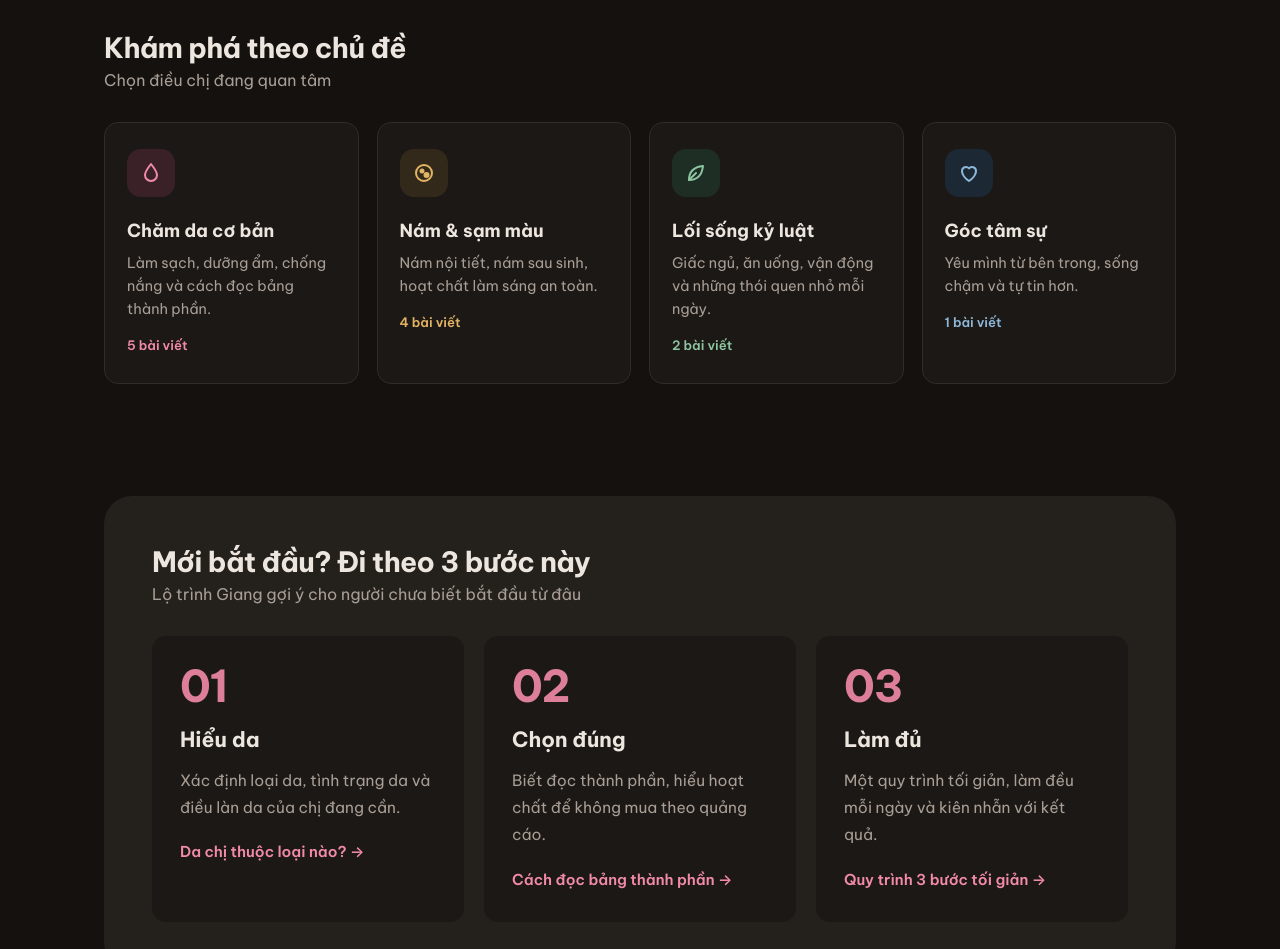
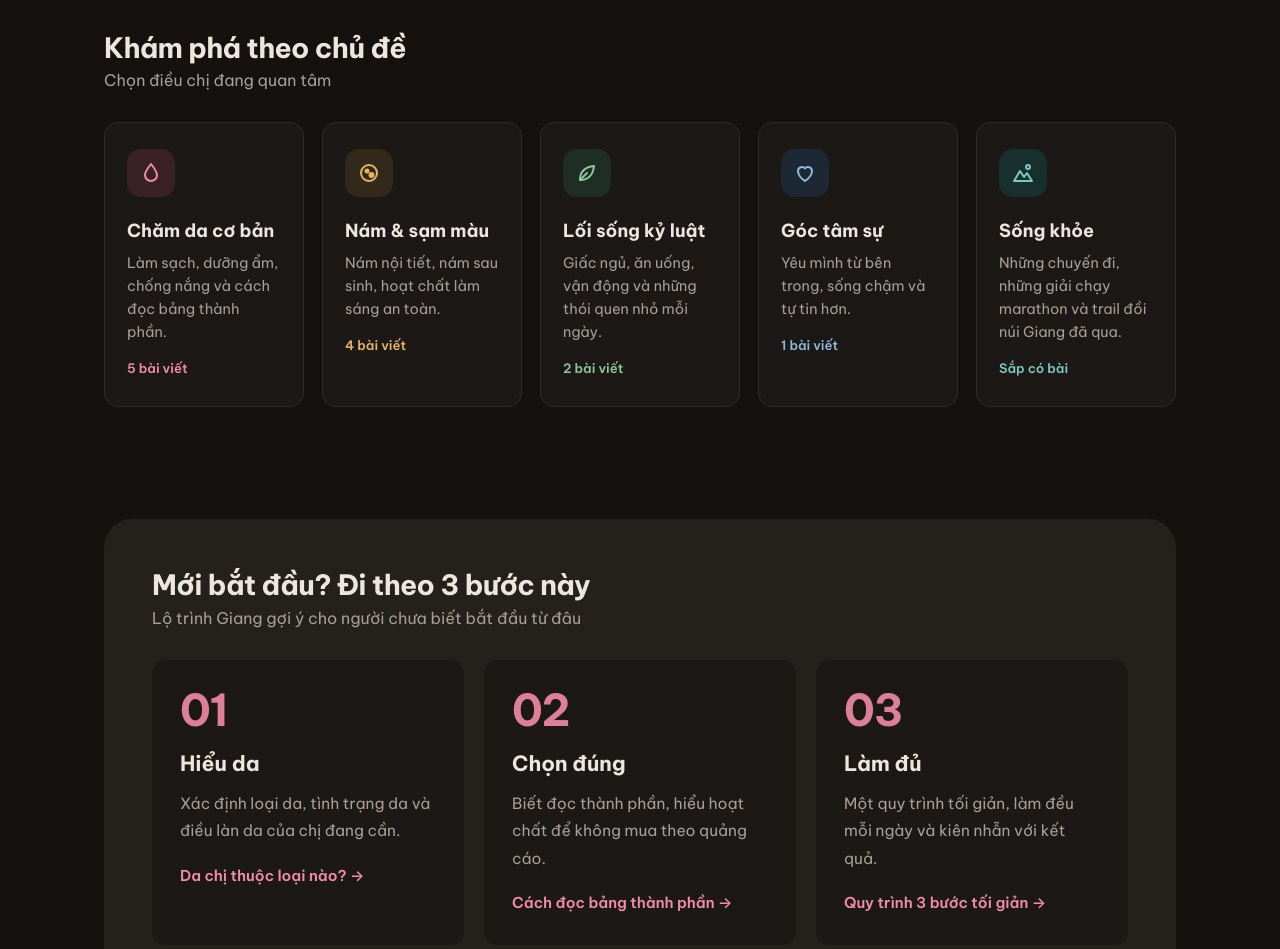
Before and after one commit to goldhomebeauty-creator/website-ca-nhan, an Astro site: page / in a window 1280 px wide. Shown: the part 1620-2569 px from the top of the page. Built offline with nearby package versions, Linux system fonts and the light colour scheme; Astro itself is replaced by a stand-in of ours.

Commit message:
Thêm chuyên mục Sống khỏe (du lịch, marathon, trail)
- Chủ đề song-khoe: màu xanh ngọc riêng, biểu tượng núi, trang /chu-de/song-khoe/
- Chân trang lấy danh sách chủ đề tự động
- Menu 7 mục: chuyển sang nút menu dưới 1080px để không tràn
- Thẻ chủ đề trang chủ 5 cột

Co-Authored-By: Claude Opus 5.5 <noreply@anthropic.com>

```diff
--- a/src/components/Footer.astro
+++ b/src/components/Footer.astro
@@ -1,6 +1,6 @@
 ---
 import Logo from './Logo.astro';
-import { KENH } from '../lib/bai';
+import { CHU_DE, KENH } from '../lib/bai';
 ---
 <!-- ================= FOOTER ================= -->
 <footer>
@@ -10,7 +10,7 @@ import { KENH } from '../lib/bai';
         <a href="/" class="logo" aria-label="Trang chủ Lê Thu Giang"><Logo id="chan" tagline={false} /></a>
         <p>Chăm sóc da khoa học và lối sống kỷ luật cho phụ nữ bận rộn. Hiểu da, chọn đúng, làm đủ.</p>
       </div>
-      <div><h4>Chủ đề</h4><ul><li><a href="/chu-de/cham-da/">Chăm da cơ bản</a></li><li><a href="/chu-de/nam-sam/">Nám &amp; sạm màu</a></li><li><a href="/chu-de/loi-song/">Lối sống</a></li><li><a href="/chu-de/goc-tam-su/">Góc tâm sự</a></li></ul></div>
+      <div><h4>Chủ đề</h4><ul>{Object.entries(CHU_DE).map(([ma, c]) => <li><a href={`/chu-de/${ma}/`}>{c.tenDai}</a></li>)}</ul></div>
       <div><h4>Blog</h4><ul><li><a href="/ve-giang/">Giới thiệu</a></li><li><a href="/bai/">Tất cả bài viết</a></li><li><a href="/#lo-trinh">Lộ trình người mới</a></li><li><a href="/#hoi-dap">Hỏi đáp</a></li><li><a href={KENH.messenger} target="_blank" rel="noopener">Liên hệ</a></li></ul></div>
       <div><h4>Kết nối</h4><ul><li><a href={KENH.facebook} target="_blank" rel="noopener">Facebook</a></li><li><a href={KENH.youtube} target="_blank" rel="noopener">YouTube</a></li><li><a href={KENH.zalo} target="_blank" rel="noopener">Zalo</a></li><li><a href={KENH.messenger} target="_blank" rel="noopener">Messenger</a></li></ul></div>
     </div>
--- a/src/content.config.ts
+++ b/src/content.config.ts
@@ -12,7 +12,7 @@ const bai = defineCollection({
       moTa: z.string().max(200),
       ngay: z.coerce.date(),
       capNhat: z.coerce.date().optional(),
-      chuDe: z.enum(['cham-da', 'nam-sam', 'loi-song', 'goc-tam-su']),
+      chuDe: z.enum(['cham-da', 'nam-sam', 'loi-song', 'goc-tam-su', 'song-khoe']),
       anh: image().optional(),
       anhMoTa: z.string().optional(),
       anhChuThich: z.string().optional(),
--- a/src/lib/bai.ts
+++ b/src/lib/bai.ts
@@ -16,6 +16,10 @@ export const CHU_DE = {
   'goc-tam-su': {
     ten: 'Góc tâm sự', the: 't-heart', tenDai: 'Góc tâm sự',
     gioiThieu: 'Yêu mình từ bên trong, sống chậm và tự tin hơn. Những điều Giang muốn ngồi nói với chị như hai chị em.',
+  },
+  'song-khoe': {
+    ten: 'Sống khỏe', the: 't-khoe', tenDai: 'Sống khỏe',
+    gioiThieu: 'Những chuyến đi, những giải chạy marathon và trail đồi núi Giang đã qua. Chuyện sức bền, kỷ luật và niềm vui được vận động ngoài trời.',
   },
 } as const;
 
--- a/src/pages/index.astro
+++ b/src/pages/index.astro
@@ -24,6 +24,7 @@ const ICON: Record<MaChuDe, { mau: string; nen: string; svg: string }> = {
   'cham-da': { mau: 'var(--accent)', nen: 'var(--accent-soft)', svg: '<path d="M12 3c4 5 6 8 6 11a6 6 0 0 1-12 0c0-3 2-6 6-11z"/>' },
   'nam-sam': { mau: 'var(--gold)', nen: 'var(--gold-soft)', svg: '<circle cx="12" cy="12" r="8"/><circle cx="10" cy="10" r="1.5" fill="currentColor"/><circle cx="14.5" cy="14" r="2" fill="currentColor"/>' },
   'loi-song': { mau: 'var(--green)', nen: 'var(--green-soft)', svg: '<path d="M5 19c0-8 5-13 14-14-1 9-6 14-14 14z"/><path d="M5 19l7-7"/>' },
+  'song-khoe': { mau: 'var(--teal)', nen: 'var(--teal-soft)', svg: '<path d="M3 20l6-10 4 6 3-4 5 8z"/><circle cx="17" cy="6" r="2"/>' },
   'goc-tam-su': { mau: 'var(--blue)', nen: 'var(--blue-soft)', svg: '<path d="M12 20s-7-4.5-7-10a4 4 0 0 1 7-2.6A4 4 0 0 1 19 10c0 5.5-7 10-7 10z"/>' },
 };
 ---
--- a/src/pages/ve-giang.astro
+++ b/src/pages/ve-giang.astro
@@ -36,6 +36,7 @@ const jsonLd = {
             <li><a href="/chu-de/nam-sam/">Nám và sạm màu</a>: hiểu nguyên nhân, chăm đúng, kiên nhẫn đủ lâu.</li>
             <li><a href="/chu-de/loi-song/">Lối sống kỷ luật</a>: giấc ngủ, ăn uống, những thói quen nhỏ làm nên làn da.</li>
             <li><a href="/chu-de/goc-tam-su/">Góc tâm sự</a>: yêu mình từ bên trong, sống chậm lại một chút.</li>
+            <li><a href="/chu-de/song-khoe/">Sống khỏe</a>: những chuyến đi, giải chạy marathon và trail đồi núi.</li>
           </ul>
 
           <h2>Ba điều Giang cam kết</h2>
--- a/src/styles/global.css
+++ b/src/styles/global.css
@@ -13,6 +13,8 @@
   --gold-soft: #F6ECD9;
   --blue: #3F6C8F;
   --blue-soft: #E2ECF4;
+  --teal: #2E7D78;
+  --teal-soft: #DDEFED;
   --radius: 14px;
   --max: 1120px;
   --font: 'Be Vietnam Pro', system-ui, -apple-system, 'Segoe UI', sans-serif;
@@ -32,6 +34,8 @@
   --gold-soft: #33291A;
   --blue: #8DB8DA;
   --blue-soft: #1C2833;
+  --teal: #7CC7C0;
+  --teal-soft: #17302E;
 }
 
 * { box-sizing: border-box; margin: 0; padding: 0; }
@@ -122,6 +126,7 @@ section.wrap { padding-block: 56px; }
 .t-nam { background: var(--gold-soft); color: var(--gold); }
 .t-life { background: var(--green-soft); color: var(--green); }
 .t-heart { background: var(--blue-soft); color: var(--blue); }
+.t-khoe { background: var(--teal-soft); color: var(--teal); }
 .meta { font-size: 13.5px; color: var(--muted); display: flex; gap: 12px; align-items: center; }
 .meta span + span::before { content: "·"; margin-right: 12px; }
 
@@ -149,7 +154,7 @@ section.wrap { padding-block: 56px; }
 .grid-3 { display: grid; grid-template-columns: repeat(3, 1fr); gap: 24px; }
 
 /* ---------- Topics ---------- */
-.topics { display: grid; grid-template-columns: repeat(4, 1fr); gap: 18px; }
+.topics { display: grid; grid-template-columns: repeat(5, 1fr); gap: 18px; }
 .topic { padding: 26px 22px; border-radius: var(--radius); border: 1px solid var(--line); background: var(--surface); transition: transform .25s, border-color .25s; }
 .topic:hover { transform: translateY(-4px); border-color: currentColor; }
 .topic .ic { width: 48px; height: 48px; border-radius: 14px; display: grid; place-items: center; margin-bottom: 18px; }
@@ -215,6 +220,9 @@ footer { border-top: 1px solid var(--line); margin-top: 56px; padding: 48px 0 32
 }
 
 /* ---------- Responsive ---------- */
+@media (max-width: 1080px) {
+  .topics { grid-template-columns: repeat(3, 1fr); }
+}
 @media (max-width: 960px) {
   .hero, .featured, .faq-wrap { grid-template-columns: 1fr; }
   .hero { padding-top: 48px; gap: 36px; }
@@ -225,7 +233,7 @@ footer { border-top: 1px solid var(--line); margin-top: 56px; padding: 48px 0 32
   .avatar { max-width: 220px; }
   .foot { grid-template-columns: 1fr 1fr; }
 }
-@media (max-width: 820px) {
+@media (max-width: 1080px) {
   .menu { display: none; position: absolute; top: 68px; left: 0; right: 0; flex-direction: column; gap: 0; background: var(--bg); border-bottom: 1px solid var(--line); padding: 8px 24px 16px; }
   .menu.open { display: flex; }
   .menu a { display: block; padding: 12px 0; font-size: 17px; }
```
